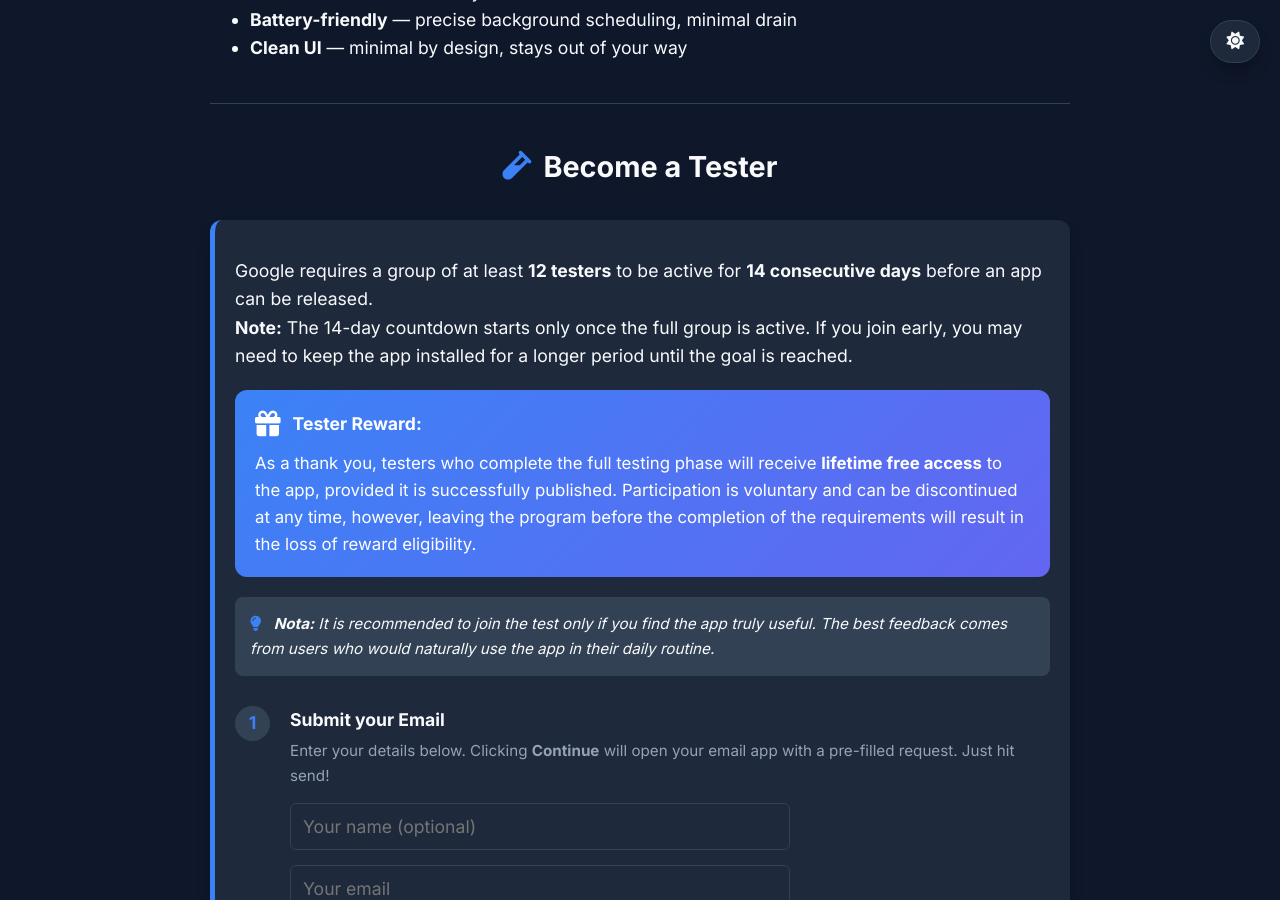
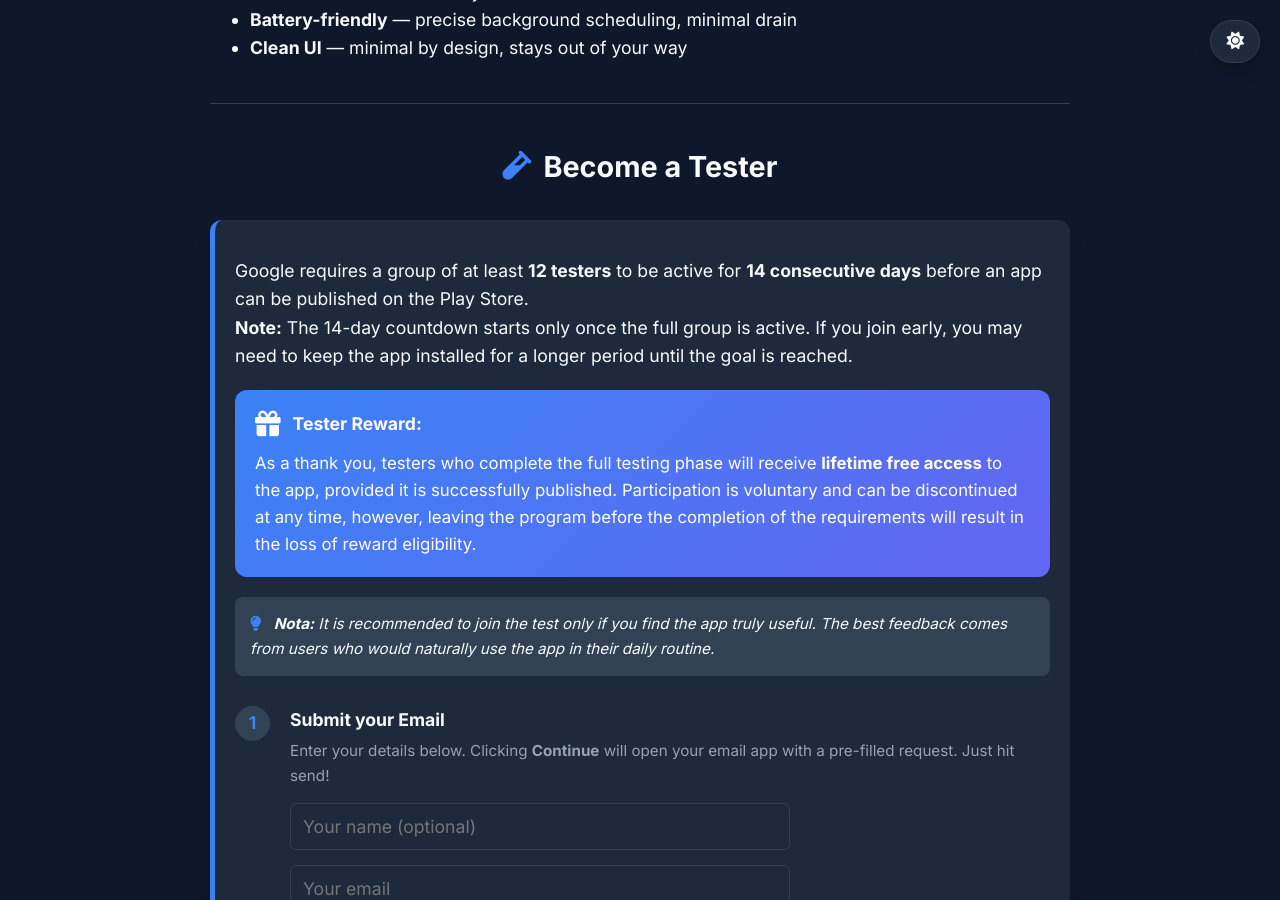
Before and after one commit to digitalcreat0r/sitoweb, a Jekyll site: the page built from _apps/screenrest.md, in a window 1280 px wide and 900 px high, scrolled down 1236 px. Built offline with Jekyll 4.4.1, drawn with Linux system fonts in a browser that asks for light colours.

Commit message:
aggiornamento

```diff
--- a/_data/en.yml
+++ b/_data/en.yml
@@ -33,7 +33,7 @@ next_project: "Next Project!"
 # ==========================================
 become_tester: "Become a Tester"
 android_only: "This application is for <strong>Android</strong> only."
-tester_intro: "Google requires a group of at least <strong>12&nbsp;testers</strong> to be active for <strong>14&nbsp;consecutive&nbsp;days</strong> before an app can be released.<br><strong>Note:</strong> The 14-day countdown starts only once the full group is active. If you join early, you may need to keep the app installed for a longer period until the goal is reached."
+tester_intro: "Google requires a group of at least <strong>12&nbsp;testers</strong> to be active for <strong>14&nbsp;consecutive&nbsp;days</strong> before an app can be published on the Play&nbsp;Store.<br><strong>Note:</strong> The 14-day countdown starts only once the full group is active. If you join early, you may need to keep the app installed for a longer period until the goal is reached."
 
 tester_reward_title: "Tester Reward:"
 tester_reward_text: "As a thank you, testers who complete the full testing phase will receive <strong>lifetime&nbsp;free&nbsp;access</strong> to the app, provided it is successfully published. Participation is voluntary and can be discontinued at any time, however, leaving the program before the completion of the requirements will result in the loss of reward eligibility."
--- a/_data/it.yml
+++ b/_data/it.yml
@@ -33,7 +33,7 @@ next_project: "Prossimo Progetto!"
 # ==========================================
 become_tester: "Diventa un Tester"
 android_only: "Questa applicazione è solo per <strong>Android</strong>."
-tester_intro: "Google richiede che un gruppo di almeno <strong>12&nbsp;tester</strong> sia attivo per <strong>14&nbsp;giorni&nbsp;consecutivi</strong> prima che un'app possa essere rilasciata.<br><strong>Nota:</strong> Il conto alla rovescia di 14 giorni inizia solo quando il gruppo completo è attivo. Se ti unisci in anticipo, potresti dover mantenere l'app installata per un periodo più lungo fino al raggiungimento dell'obiettivo."
+tester_intro: "Google richiede che un gruppo di almeno <strong>12&nbsp;tester</strong> sia attivo per <strong>14&nbsp;giorni&nbsp;consecutivi</strong> prima che un'app possa essere pubblicata sul Play&nbsp;Store.<br><strong>Nota:</strong> Il conto alla rovescia di 14 giorni inizia solo quando il gruppo completo è attivo. Se ti unisci in anticipo, potresti dover mantenere l'app installata per un periodo più lungo fino al raggiungimento dell'obiettivo."
 
 tester_reward_title: "Ricompensa per i Tester:"
 tester_reward_text: "Come ringraziamento, i tester che completano l'intera fase di test riceveranno <strong>accesso&nbsp;gratuito&nbsp;a vita</strong> all'app, a condizione che venga pubblicata con successo. La partecipazione è volontaria e può essere interrotta in qualsiasi momento; tuttavia, abbandonare il programma prima del completamento dei requisiti comporterà la perdita del diritto alla ricompensa."
```
